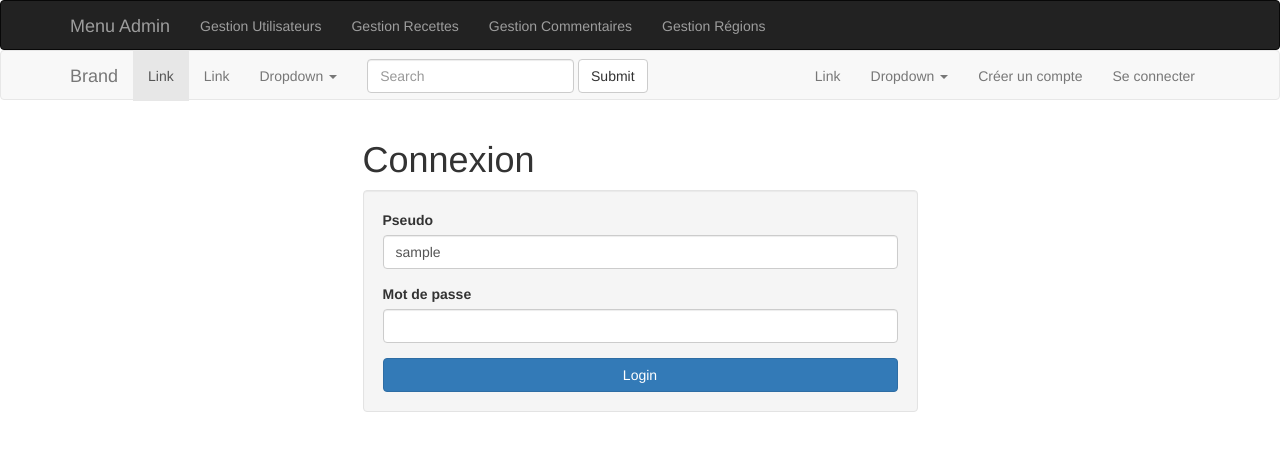
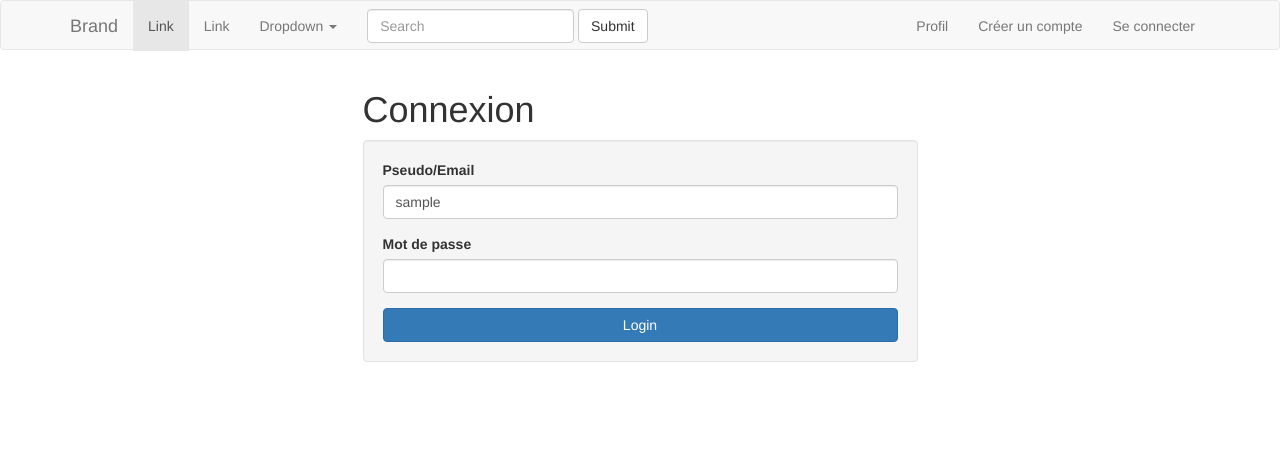
Before and after one commit to Yakicko/projet_v1, a PHP site: template templates/user/login.html.twig in a window 1280 px wide. Shown: the top 451 px of the page. Run offline with PHP 8.4, Linux system fonts and the light colour scheme; the template is opened without the code that fills it: most values are stand-ins (such as "Sample title", 1, 10 or a date in 2020); some libraries are stand-ins or nearby versions.

Commit message:
Modif connexion

```diff
--- a/templates/layout.html.twig
+++ b/templates/layout.html.twig
@@ -14,7 +14,7 @@
 
 </head>
 <body>
-{#{% if user_manager.admin %}#}
+    {% if user_manager.admin %}
         <nav class="navbar navbar-inverse">
             <div class="container">
                 <a class="navbar-brand">Menu Admin</a>
@@ -34,7 +34,7 @@
                 </ul>
             </div>
         </nav>
-        {#{% endif %}#}
+    {% endif %}
         <nav class="navbar navbar-default">
             <div class="container"> <!-- Brand and toggle get grouped for better mobile display -->
                 <div class="navbar-header">
@@ -47,8 +47,7 @@
                     <ul class="nav navbar-nav">
                         <li class="active"><a href="#">Link <span class="sr-only">(current)</span></a></li>
                         <li><a href="#">Link</a></li>
-                            <li class="dropdown"><a href="#" class="dropdown-toggle" data-toggle="dropdown" role="button"
-                                                    aria-haspopup="true" aria-expanded="false">Dropdown <span class="caret"></span></a>
+                        <li class="dropdown"><a href="#" class="dropdown-toggle" data-toggle="dropdown" role="button" aria-haspopup="true" aria-expanded="false">Dropdown <span class="caret"></span></a>
                             <ul class="dropdown-menu">
                                 <li><a href="#">Action</a></li>
                                 <li><a href="#">Another action</a></li>
@@ -65,19 +64,17 @@
                         <button type="submit" class="btn btn-default">Submit</button>
                     </form>
                     <ul class="nav navbar-nav navbar-right">
-                            <li><a href="#">Link</a></li>
-                            <li class="dropdown"><a href="#" class="dropdown-toggle" data-toggle="dropdown" role="button" aria-haspopup="true" aria-expanded="false">Dropdown <span class="caret"></span></a>
+                        <li><a href="">Profil</a></li>
+
+                        {% if user_manager.user %}{# si un utilisateur est connecté #}
+                        <li class="dropdown"><a class="dropdown-toggle" data-toggle="dropdown" role="button" aria-haspopup="true" aria-expanded="false">{{ user_manager.username }} <span class="caret"></span></a>
                             <ul class="dropdown-menu">
-                                    <li><a href="#">Action</a></li>
+                                <li><a href="">Profil</a></li>
                                 <li><a href="#">Another action</a></li>
                                 <li><a href="#">Something else here</a></li>
                                 <li role="separator" class="divider"></li>
                                 <li><a href="#">Separated link</a></li>
                             </ul>
-                            </li>
-                            {% if user_manager.user %}{# si un utilisateur est connecté #}
-                        <li>
-                            <a>{{ user_manager.username }}</a>
                         </li>
                     <li>
                         <a href="{{ path('user_logout') }}">Se déconnecter</a>
--- a/templates/user/login.html.twig
+++ b/templates/user/login.html.twig
@@ -10,8 +10,8 @@
 
 			<form method="post" class="well">
 				<div class="form-group">
-					<label>Pseudo</label>
-					<input type="text" name="username" value="{{ username }}" class="form-control">
+					<label>Pseudo/Email</label>
+					<input type="text" name="login" value="{{ username }}" class="form-control">
 				</div>
 				<div class="form-group">
 					<label>Mot de passe</label>
```
Also changed, not shown: src/Controller/UserController.php (+13 -2 lines), src/Repository/UserRepository.php (+14 -0 lines), 2 other files. Lines whose indentation alone changed are shown as unchanged.
